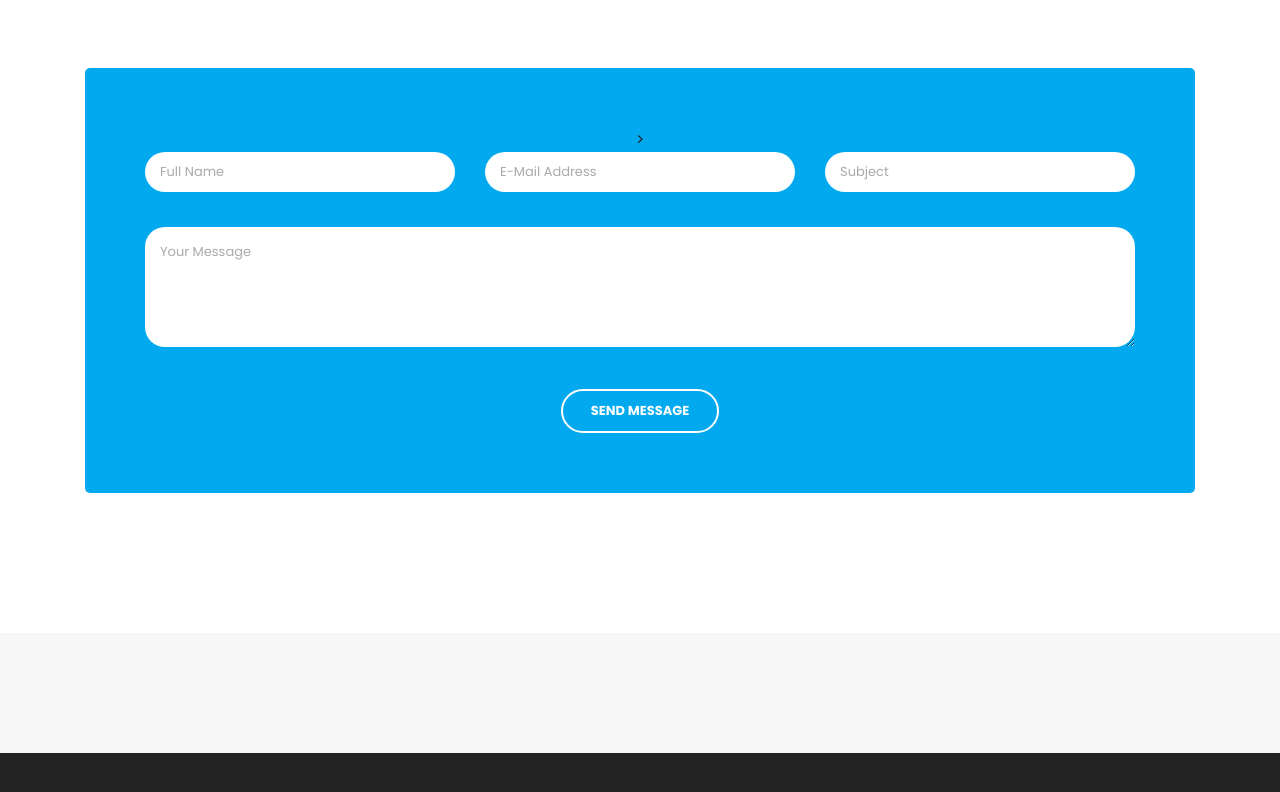
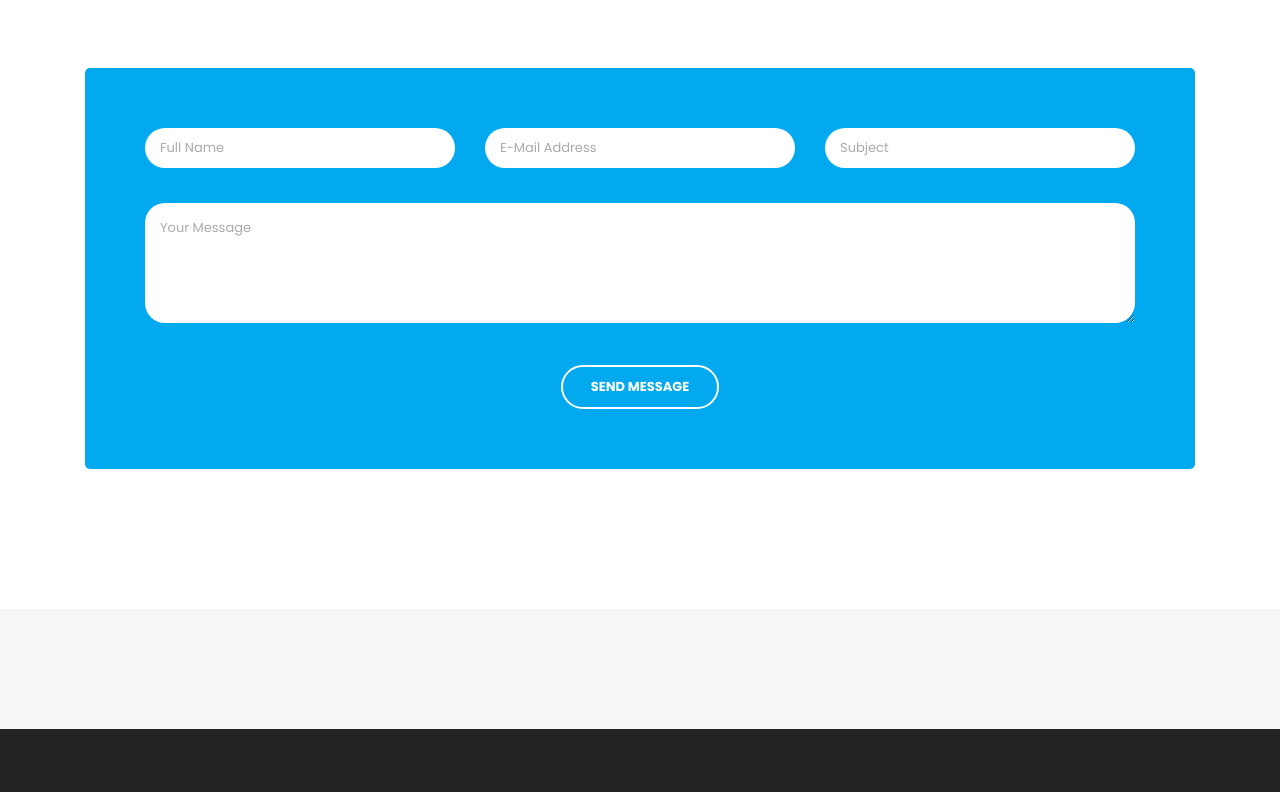
Before and after one commit to Sajidpv/Albayan-html-website, a plain HTML site: page index.html in a window 1280 px wide. Shown: the part 5900-6692 px from the top of the page. Drawn offline with Linux system fonts and the light colour scheme.

Commit message:
contact-form

```diff
--- a/index.html
+++ b/index.html
@@ -430,7 +430,7 @@
         </div>
         <div class="col-md-12">
           <div class="contact-form">
-            <form id="contact" action="https://api.web3forms.com/submit" method="POST" >>
+            <form id="contact" action="https://api.web3forms.com/submit" method="POST" >
               <div class="row">
                 <div class="col-lg-4 col-md-12 col-sm-12">
                   <input type="hidden" name="access_key" value="773b294f-5f91-42bf-bd13-9c93e8209b25">
```
